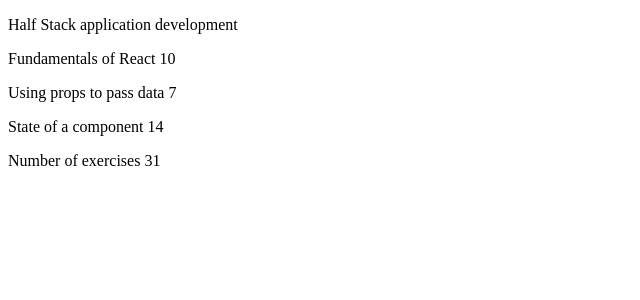
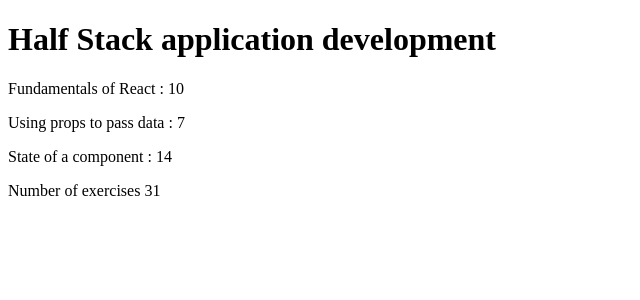
Before and after one commit to abhi178134/React, a React (Create React App) app in the folder part1/: page / in a window 1280 px wide. Shown: the top 300 px of the page, without its empty margins (0-640 px from the left). Built offline with nearby package versions, Linux system fonts and the light colour scheme.

Commit message:
1.3-1.5 completed

```diff
--- a/part1/src/App.js
+++ b/part1/src/App.js
@@ -3,39 +3,39 @@
 const Header = (props) => {
   return (
     <div>
-      <p>
+      <h1>
         {props.course}
-      </p>
-    </div>
-  )
-}
-const Part = (props) => {
-  return (
-    <div>
-      <p>
-        {props.content}  {props.total}
-      </p>
+      </h1>
     </div>
   )
 }
 
 const App = () => {
-  const course = 'Half Stack application development'
-  const part1 = 'Fundamentals of React'
-  const exercises1 = 10
-  const part2 = 'Using props to pass data'
-  const exercises2 = 7
-  const part3 = 'State of a component'
-  const exercises3 = 14
-
+  const course = {
+    name : 'Half Stack application development',
+    parts : [
+        {
+          name: 'Fundamentals of React',
+          exercises : 10
+        } ,
+        {
+          name :'Using props to pass data',
+          exercises : 7
+        },
+        {
+          name : 'State of a component',
+          exercises : 14
+        }
+      ]
+  }
 
   return (
     <div>
-      <Header course = {course} />
-      <Part content = {part1} total = {exercises1} />
-      <Part content = {part2} total = {exercises2} />
-      <Part content = {part3} total = {exercises3} />
-      <p>Number of exercises {exercises1 + exercises2 + exercises3}</p>
+      <Header course = {course.name} />
+      <p>{course.parts[0].name} : {course.parts[0].exercises}</p>
+      <p>{course.parts[1].name} : {course.parts[1].exercises}</p>
+      <p>{course.parts[2].name} : {course.parts[2].exercises}</p>
+      <p>Number of exercises {course.parts[0].exercises+course.parts[1].exercises+course.parts[2].exercises}</p>
     </div>
   )
 }
```
